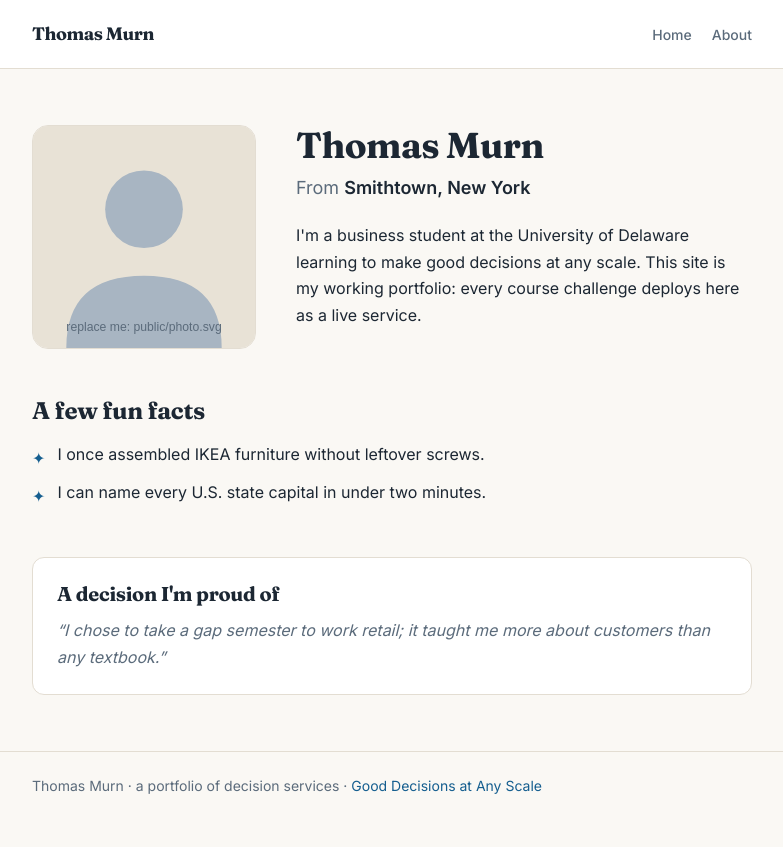
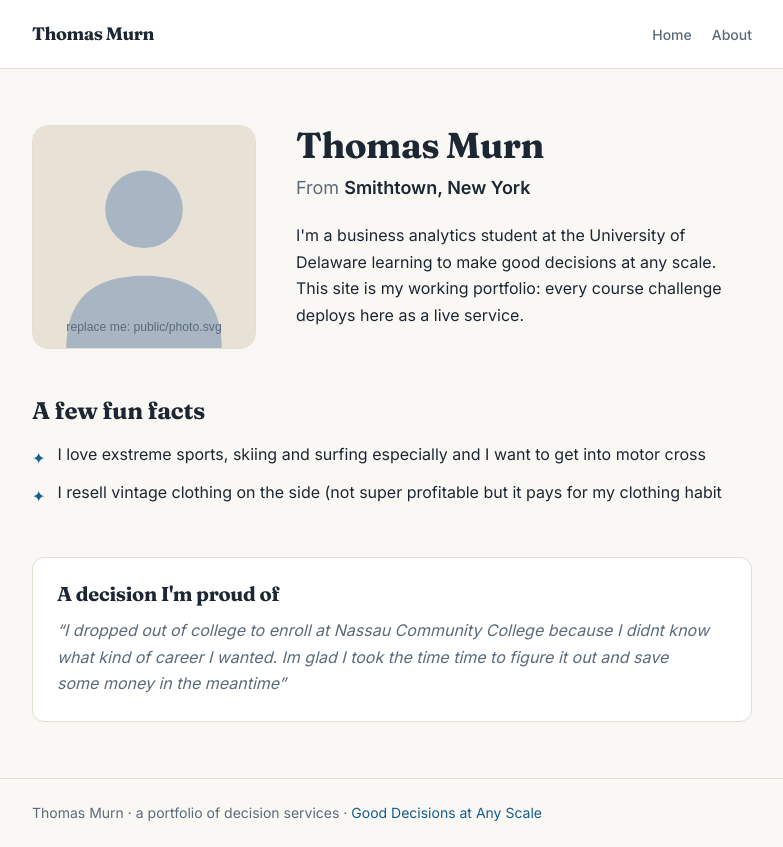
Before and after one commit to murnthomas-alt/my-site, a Next.js app: page /about in a window 1280 px wide. Shown: the whole page, without its empty margins (248-1031 px from the left). Before the commit the page ends 820 px from the top, so only its background shows below. Built offline with nearby package versions, Linux system fonts and the light colour scheme.

Commit message:
Update my profile

```diff
--- a/src/profile.ts
+++ b/src/profile.ts
@@ -29,13 +29,13 @@ export const profile = {
    * how classmates find something to say hello about.
    */
   funFacts: [
-    "I once assembled IKEA furniture without leftover screws.",
-    "I can name every U.S. state capital in under two minutes.",
+    "I love exstreme sports, skiing and surfing especially and I want to get into motor cross",
+    "I resell vintage clothing on the side (not super profitable but it pays for my clothing habit",
   ],
 
   /** One decision you're proud of, in a sentence. */
   decisionImProudOf:
-    "I chose to take a gap semester to work retail; it taught me more about customers than any textbook.",
+    "I dropped out of college to enroll at Nassau Community College because I didnt know what kind of career I wanted. Im glad I took the time time to figure it out and save some money in the meantime",
 
   /**
    * Your photo. Replace public/photo.svg with a real photo of you
@@ -58,7 +58,7 @@ export const profile = {
    * A short bio for your home page: two or three sentences, written like
    * a person, not a resume. What are you studying? What do you care about?
    */
-  bio: "I'm a business student at the University of Delaware learning to make good decisions at any scale. This site is my working portfolio: every course challenge deploys here as a live service.",
+  bio: "I'm a business analytics student at the University of Delaware learning to make good decisions at any scale. This site is my working portfolio: every course challenge deploys here as a live service.",
 
   /**
    * Your GitHub repo URL. The course platform reads this from /api/health to
```
